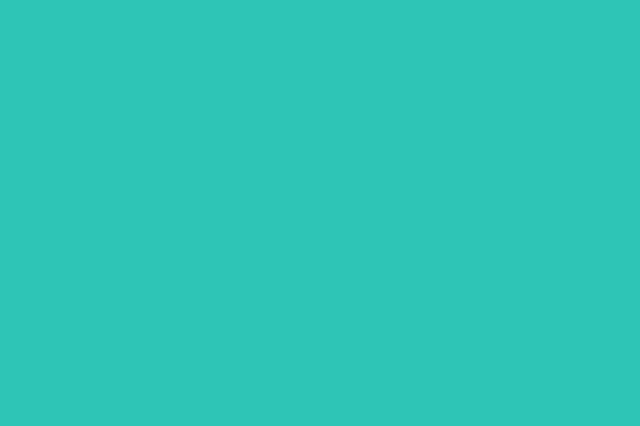
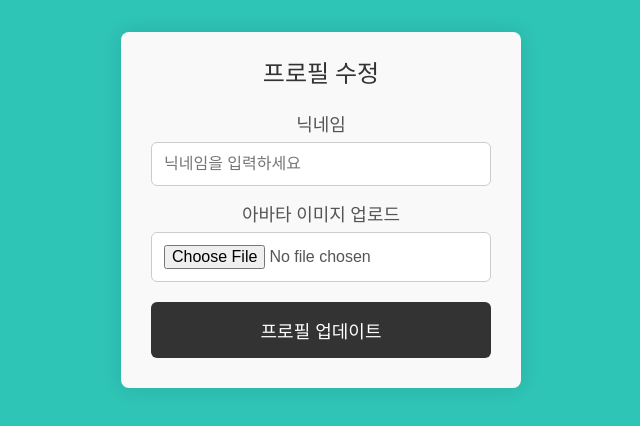
Before and after one commit to KimDongSin/expenses-jwt-auth, a React (Vite) app: page /profile in a window 1280 px wide. Before the commit this address had no page. Shown: the top 426 px of the page, without its empty margins (319-959 px from the left). Built offline with nearby package versions, Linux system fonts and the light colour scheme.

Commit message:
Style: Profile

```diff
--- /dev/null
+++ b/src/pages/Profile.jsx
@@ -0,0 +1,80 @@
+import styled from "styled-components";
+
+const Container = styled.div`
+  max-width: 400px;
+  margin: 0 auto;
+  padding: 30px;
+  background-color: #f9f9f9;
+  border-radius: 8px;
+  box-shadow: 0 0 20px rgba(0, 0, 0, 0.1);
+`;
+
+const Title = styled.h2`
+  text-align: center;
+  font-size: 24px;
+  margin-bottom: 30px;
+  color: #333;
+`;
+
+const InputGroup = styled.div`
+  margin-bottom: 20px;
+
+  label {
+    display: block;
+    font-size: 18px;
+    color: #555;
+    margin-bottom: 8px;
+  }
+
+  input[type="text"],
+  input[type="file"] {
+    width: 100%;
+    padding: 12px;
+    border: 1px solid #ccc;
+    border-radius: 6px;
+    font-size: 16px;
+    color: #555;
+    background-color: #fff;
+    transition: border-color 0.3s, box-shadow 0.3s;
+    box-sizing: border-box;
+    outline: none;
+
+    &:focus {
+      border-color: #4caf50;
+      box-shadow: 0 0 8px rgba(0, 123, 255, 0.5);
+    }
+  }
+`;
+
+const Button = styled.button`
+  width: 100%;
+  padding: 15px;
+  background-color: #333;
+  color: #fff;
+  border: none;
+  border-radius: 6px;
+  cursor: pointer;
+  font-size: 18px;
+  transition: background-color 0.3s;
+
+  &:hover {
+    background-color: #555;
+  }
+`;
+
+export default function Profile() {
+  return (
+    <Container>
+      <Title>프로필 수정</Title>
+      <InputGroup>
+        <label htmlFor="nickname">닉네임</label>
+        <input type="text" id="nickname" placeholder="닉네임을 입력하세요" minLength="1" maxLength="10" />
+      </InputGroup>
+      <InputGroup>
+        <label htmlFor="avatar">아바타 이미지 업로드</label>
+        <input type="file" id="avatar" accept="image/*" />
+      </InputGroup>
+      <Button>프로필 업데이트</Button>
+    </Container>
+  );
+}
--- a/src/router/MainRouter.jsx
+++ b/src/router/MainRouter.jsx
@@ -6,6 +6,7 @@ import SignUp from "../pages/SignUp";
 import { useEffect, useState } from "react";
 import { getUserInfo } from "../lib/api/auth";
 import Layout from "../components/Layout/Layout";
+import Profile from "../pages/Profile";
 
 function MainRouter() {
   const [user, setUser] = useState(null);
@@ -41,6 +42,7 @@ function MainRouter() {
           <Route path="/detail/:id" element={<Detail />} />
         </Route>
 
+        <Route path="/profile" element={<Profile />} />
         <Route path="/sign-in" element={<SignIn setUser={setUser} />} />
         <Route path="/sign-up" element={<SignUp />} />
       </Routes>
```
